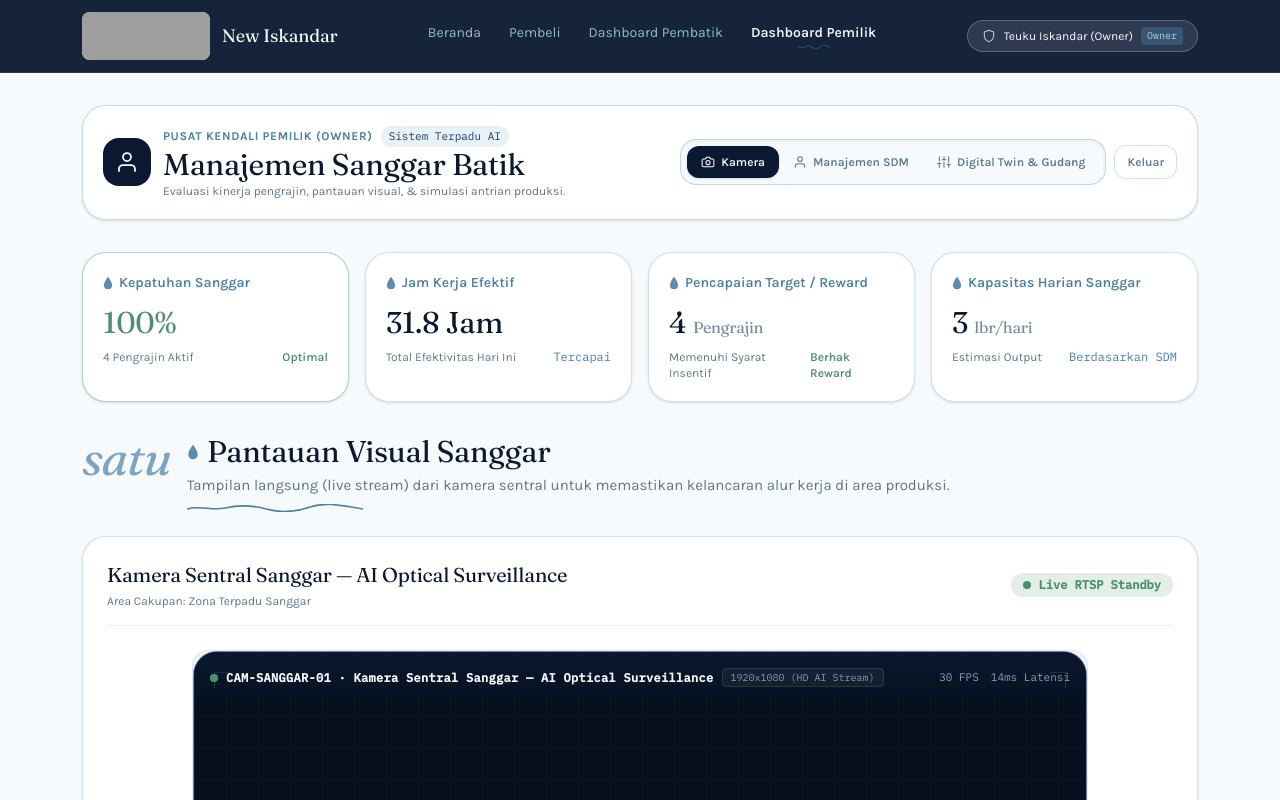
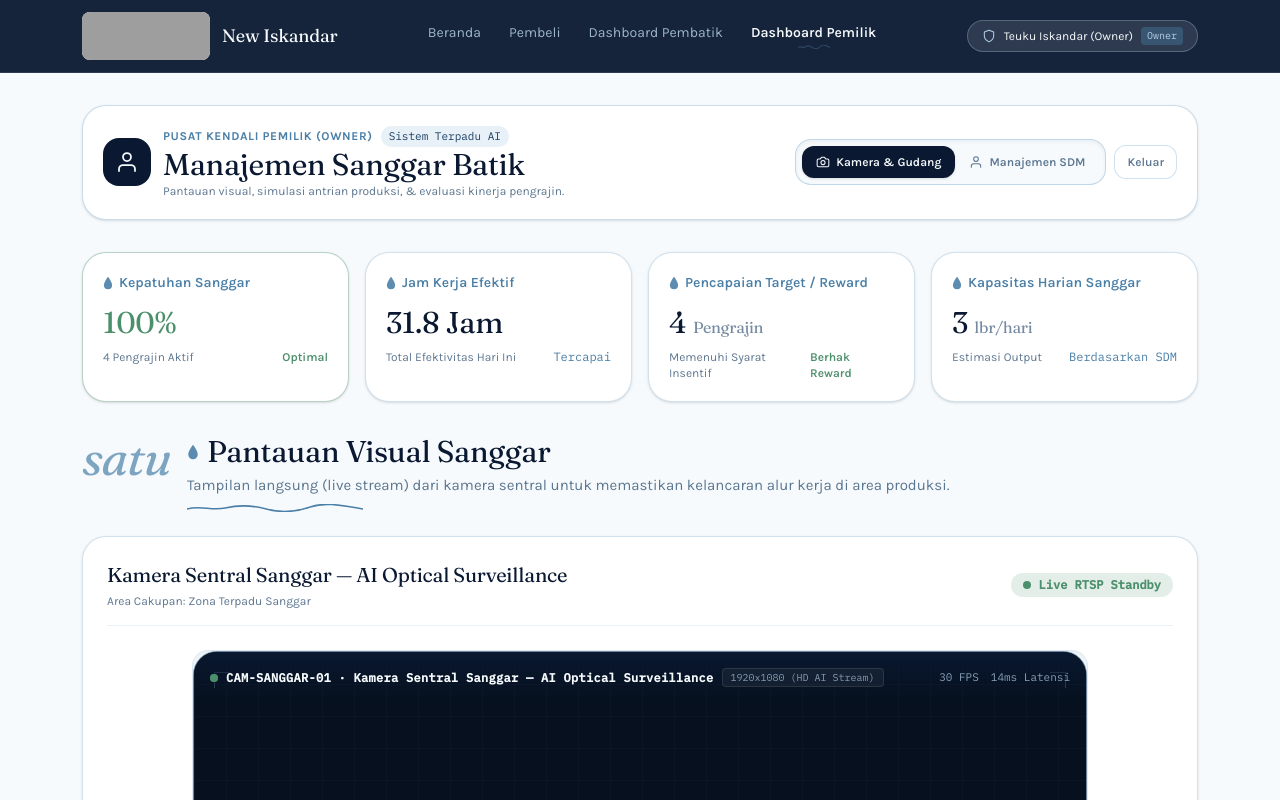
Before and after one commit to fathrmhd/newiskandar, a React (Vite) app in the folder frontend/: page / in a window 1280 px wide. Both pictures are taken after a click on the button "Dashboard Pemilik". Shown: the top 800 px of the page. Built offline with nearby package versions, Linux system fonts and the light colour scheme; grey boxes are pictures that could not be loaded; the HTML template or start-up script is replaced by a standard one.

Commit message:
feat: update owner dashboard interface

```diff
--- a/frontend/src/pages/DashboardOwner.tsx
+++ b/frontend/src/pages/DashboardOwner.tsx
@@ -3,7 +3,6 @@ import { useMemo, useState } from 'react'
 import {
   CameraIcon,
   CheckIcon,
-  SlidersIcon,
   StageMark,
   Tag,
   UserIcon,
@@ -31,8 +30,8 @@ const nextId = () => `x${uid++}`
 export const DashboardOwner: FC<DashboardOwnerProps> = ({
   onLogout,
 }) => {
-  // Ditambahkan kembali tab 'surveillance' sebagai default
-  const [activeTab, setActiveTab] = useState<'surveillance' | 'hr' | 'capacity'>('surveillance')
+  // Hanya dua tab utama: Kamera & Gudang (Gabungan) & Manajemen SDM
+  const [activeTab, setActiveTab] = useState<'surveillance' | 'hr'>('surveillance')
 
   const [workers, setWorkers] = useState<Worker[]>(DEFAULT_WORKERS)
   const [materials, setMaterials] = useState<Material[]>(DEFAULT_MATERIALS)
@@ -64,7 +63,7 @@ export const DashboardOwner: FC<DashboardOwnerProps> = ({
               Manajemen Sanggar Batik
             </h1>
             <p className="text-xs text-deep/70">
-              Evaluasi kinerja pengrajin, pantauan visual, & simulasi antrian produksi.
+              Pantauan visual, simulasi antrian produksi, & evaluasi kinerja pengrajin.
             </p>
           </div>
         </div>
@@ -81,7 +80,7 @@ export const DashboardOwner: FC<DashboardOwnerProps> = ({
               }`}
             >
               <CameraIcon className="h-3.5 w-3.5" />
-              Kamera
+              Kamera & Gudang
             </button>
             <button
               onClick={() => setActiveTab('hr')}
@@ -93,17 +92,6 @@ export const DashboardOwner: FC<DashboardOwnerProps> = ({
             >
               <UserIcon className="h-3.5 w-3.5" />
               Manajemen SDM
-            </button>
-            <button
-              onClick={() => setActiveTab('capacity')}
-              className={`flex items-center gap-1.5 rounded-xl px-3.5 py-2 text-xs font-semibold transition-all ${
-                activeTab === 'capacity'
-                  ? 'bg-navy text-soft shadow-sm'
-                  : 'text-deep/70 hover:text-navy'
-              }`}
-            >
-              <SlidersIcon className="h-3.5 w-3.5" />
-              Digital Twin & Gudang
             </button>
           </div>
 
@@ -118,7 +106,7 @@ export const DashboardOwner: FC<DashboardOwnerProps> = ({
         </div>
       </div>
 
-      {/* Metric Cards Ringkasan Kinerja Sanggar (Fokus Reward) */}
+      {/* Metric Cards Ringkasan Kinerja Sanggar */}
       <div className="mt-8 grid grid-cols-1 gap-4 sm:grid-cols-2 lg:grid-cols-4">
         <div className="rounded-3xl border border-[color:var(--color-ok)]/40 bg-white p-5 shadow-sm">
           <Tag>Kepatuhan Sanggar</Tag>
@@ -162,10 +150,13 @@ export const DashboardOwner: FC<DashboardOwnerProps> = ({
       </div>
 
       {/* ===================================================================== */}
-      {/* SUB-TAB 1: KAMERA SENTRAL (HANYA DISPLAY / VISUAL)                    */}
+      {/* SUB-TAB 1: GABUNGAN KAMERA SENTRAL & DIGITAL TWIN / GUDANG            */}
       {/* ===================================================================== */}
       {activeTab === 'surveillance' && (
-        <div className="mt-8 space-y-6">
+        <div className="mt-8 space-y-12">
+
+          {/* --- Bagian Atas: Pantauan Kamera --- */}
+          <section className="space-y-6">
             <StageMark
               numeral="satu"
               title="Pantauan Visual Sanggar"
@@ -191,85 +182,20 @@ export const DashboardOwner: FC<DashboardOwnerProps> = ({
 
               {/* Komponen Kamera Ditaruh di Tengah dan Lebar */}
               <div className="mx-auto max-w-4xl overflow-hidden rounded-2xl border border-sky/40 bg-soft shadow-inner">
-              {/* showControls diubah jadi false agar tidak ada tombol aneh */}
                 <VisionStream station={CENTRAL_CAMERA} showControls={false} />
               </div>
 
               <p className="mt-6 text-center text-xs text-deep/60 bg-soft/50 py-3 rounded-xl border border-sky/30 max-w-2xl mx-auto">
-              Kamera ini murni digunakan sebagai antarmuka pantauan visual (*display only*). Pencatatan log aktivitas yang mengikat sudah dinonaktifkan demi kenyamanan dan fokus pengrajin terhadap target (reward).
+                Kamera ini murni digunakan sebagai antarmuka pantauan visual (*display only*). Pencatatan log aktivitas otomatis dinonaktifkan untuk mengedepankan evaluasi berbasis penyelesaian target.
               </p>
             </div>
-        </div>
-      )}
+          </section>
 
-      {/* ===================================================================== */}
-      {/* SUB-TAB 2: MANAJEMEN SDM & KINERJA PENGRAJIN (TANPA KAMERA/LOG MENTAH)*/}
-      {/* ===================================================================== */}
-      {activeTab === 'hr' && (
-        <div className="mt-8 space-y-8">
-          <div>
+          {/* --- Bagian Bawah: Digital Twin & Gudang --- */}
+          <section className="space-y-8 border-t border-sky/40 pt-10">
             <StageMark
               numeral="dua"
-              title="Kinerja SDM & Hak Pekerja"
-              sub="Evaluasi berfokus pada penyelesaian tugas. Waktu izin dan istirahat dihormati sebagai hak pekerja dan tidak mengurangi nilai kepatuhan selama SLA terpenuhi."
-            />
-          </div>
-
-          {/* Rekapitulasi Per-Pengrajin */}
-          <div className="rounded-3xl border border-sky/60 bg-white p-6 sm:p-8 shadow-sm">
-            <Tag>Kinerja Harian Pengrajin</Tag>
-            <h3 className="mt-2 font-display text-2xl text-navy">
-              Analisis Aktivitas & Waktu Kerja
-            </h3>
-            <p className="text-xs text-deep/70 mt-1">
-              Data akumulasi jam kerja produktif dan hak waktu istirahat yang diambil oleh pengrajin.
-            </p>
-
-            <div className="mt-6 grid grid-cols-1 gap-4 sm:grid-cols-2 lg:grid-cols-4">
-              {workers.map((w) => (
-                <div
-                  key={w.id}
-                  className="rounded-2xl border border-[color:var(--color-ok)]/30 bg-soft p-5 space-y-3"
-                >
-                  <div className="flex items-center justify-between">
-                    <span className="flex h-9 w-9 items-center justify-center rounded-xl bg-[color:var(--color-ok)]/20 text-deep">
-                      <UserIcon className="h-4 w-4" />
-                    </span>
-                    <span className="font-mono text-xs font-bold text-[color:var(--color-ok)] flex items-center gap-1">
-                      <CheckIcon className="h-3.5 w-3.5" /> 100% Kepatuhan
-                    </span>
-                  </div>
-
-                  <div>
-                    <h4 className="font-display text-lg text-navy">{w.name}</h4>
-                    <p className="text-xs text-deep/70">Posisi: {w.currentLocation || 'Stasiun Kerja'}</p>
-                  </div>
-
-                  <div className="space-y-2 border-t border-sky/30 pt-3 text-xs text-deep/80 font-mono">
-                    <div className="flex justify-between">
-                      <span>Waktu Aktif:</span>
-                      <span className="font-semibold text-navy">{w.activeHoursToday} Jam</span>
-                    </div>
-                    <div className="flex justify-between">
-                      <span>Durasi Istirahat:</span>
-                      <span className="text-ocean">{w.breakMinutesToday} Menit</span>
-                    </div>
-                  </div>
-                </div>
-              ))}
-            </div>
-          </div>
-        </div>
-      )}
-
-      {/* ===================================================================== */}
-      {/* SUB-TAB 3: DIGITAL TWIN, KAPASITAS SANGGAR & HPP                       */}
-      {/* ===================================================================== */}
-      {activeTab === 'capacity' && (
-        <div className="mt-8 space-y-8">
-          <StageMark
-            numeral="tiga"
-            title="Kapasitas Sanggar & Manajemen Gudang"
+              title="Digital Twin, Kapasitas & Manajemen Gudang"
               sub="Simulasi kesanggupan produksi, kebutuhan suplai bahan baku, serta kalkulasi Harga Pokok Penjualan (HPP)."
             />
 
@@ -279,7 +205,7 @@ export const DashboardOwner: FC<DashboardOwnerProps> = ({
               {/* Kolom Input Simulasi */}
               <div className="flex flex-col gap-10">
                 {/* Pengaturan SDM */}
-              <section>
+                <div>
                   <div className="mb-4">
                     <h3 className="font-display text-xl text-navy">Distribusi Beban Kerja</h3>
                     <p className="text-sm text-deep/70">Atur kemampuan produksi harian per individu.</p>
@@ -334,13 +260,13 @@ export const DashboardOwner: FC<DashboardOwnerProps> = ({
                       Tambah Pengrajin
                     </AddBtn>
                   </div>
-              </section>
+                </div>
 
                 {/* Pengaturan Gudang & Material */}
-              <section>
+                <div>
                   <div className="mb-4">
-                  <h3 className="font-display text-xl text-navy">Manajemen Stok Bahan Baku</h3>
-                  <p className="text-sm text-deep/70">Atur batas kebutuhan minimum untuk memicu pembelian grosir.</p>
+                    <h3 className="font-display text-xl text-navy">Manajemen Stok Gudang</h3>
+                    <p className="text-sm text-deep/70">Atur batas kebutuhan minimum untuk memicu pembelian grosir bahan baku.</p>
                   </div>
                   <div className="flex flex-col gap-3">
                     {materials.map((m) => {
@@ -415,7 +341,7 @@ export const DashboardOwner: FC<DashboardOwnerProps> = ({
                       Tambah Jenis Bahan Baku
                     </AddBtn>
                   </div>
-              </section>
+                </div>
               </div>
 
               {/* Kolom Hasil AI & Estimasi */}
@@ -514,6 +440,67 @@ export const DashboardOwner: FC<DashboardOwnerProps> = ({
                 </div>
               </div>
             </div>
+          </section>
+
+        </div>
+      )}
+
+      {/* ===================================================================== */}
+      {/* SUB-TAB 2: MANAJEMEN SDM & KINERJA PENGRAJIN                          */}
+      {/* ===================================================================== */}
+      {activeTab === 'hr' && (
+        <div className="mt-8 space-y-8">
+          <div>
+            <StageMark
+              numeral="tiga"
+              title="Kinerja SDM & Hak Pekerja"
+              sub="Evaluasi berfokus pada penyelesaian tugas. Waktu izin dan istirahat dihormati sebagai hak pekerja dan tidak mengurangi nilai kepatuhan selama SLA terpenuhi."
+            />
+          </div>
+
+          <div className="rounded-3xl border border-sky/60 bg-white p-6 sm:p-8 shadow-sm">
+            <Tag>Kinerja Harian Pengrajin</Tag>
+            <h3 className="mt-2 font-display text-2xl text-navy">
+              Analisis Aktivitas & Waktu Kerja
+            </h3>
+            <p className="text-xs text-deep/70 mt-1">
+              Data akumulasi jam kerja produktif dan hak waktu istirahat yang diambil oleh pengrajin.
+            </p>
+
+            <div className="mt-6 grid grid-cols-1 gap-4 sm:grid-cols-2 lg:grid-cols-4">
+              {workers.map((w) => (
+                <div
+                  key={w.id}
+                  className="rounded-2xl border border-[color:var(--color-ok)]/30 bg-soft p-5 space-y-3"
+                >
+                  <div className="flex items-center justify-between">
+                    <span className="flex h-9 w-9 items-center justify-center rounded-xl bg-[color:var(--color-ok)]/20 text-deep">
+                      <UserIcon className="h-4 w-4" />
+                    </span>
+                    <span className="font-mono text-xs font-bold text-[color:var(--color-ok)] flex items-center gap-1">
+                      <CheckIcon className="h-3.5 w-3.5" /> 100% Kepatuhan
+                    </span>
+                  </div>
+
+                  <div>
+                    <h4 className="font-display text-lg text-navy">{w.name}</h4>
+                    <p className="text-xs text-deep/70">Posisi: {w.currentLocation || 'Stasiun Kerja'}</p>
+                  </div>
+
+                  <div className="space-y-2 border-t border-sky/30 pt-3 text-xs text-deep/80 font-mono">
+                    <div className="flex justify-between">
+                      <span>Waktu Aktif:</span>
+                      <span className="font-semibold text-navy">{w.activeHoursToday} Jam</span>
+                    </div>
+                    <div className="flex justify-between">
+                      <span>Hak Istirahat:</span>
+                      <span className="text-ocean">{w.breakMinutesToday} Menit</span>
+                    </div>
+                  </div>
+                </div>
+              ))}
+            </div>
+          </div>
         </div>
       )}
     </main>
```
Lines whose indentation alone changed are shown as unchanged.
